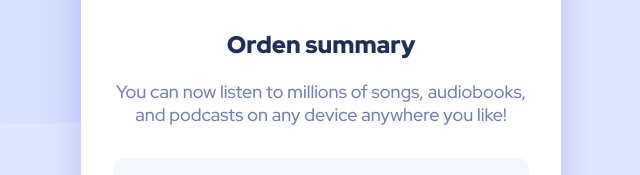
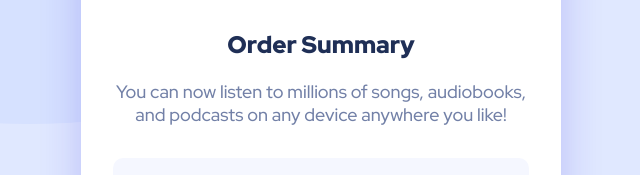
Before and after one commit to GabrielBC2021/Order-summary-component, a plain HTML site: page index.html in a window 1280 px wide. Shown: the part 313-488 px from the top of the page, 319-959 px from the left. Drawn offline with Linux system fonts and the light colour scheme.

Commit message:
Update index.html

```diff
--- a/index.html
+++ b/index.html
@@ -28,7 +28,7 @@
         <!-- Orden Summary -->
         <div class="orden-summary">
           <div class="text">
-            <h2>Orden summary</h2>
+            <h2>Order Summary</h2>
             <p>You can now listen to millions of songs, audiobooks, and podcasts
               on any device anywhere you like!</p>
           </div>
```
